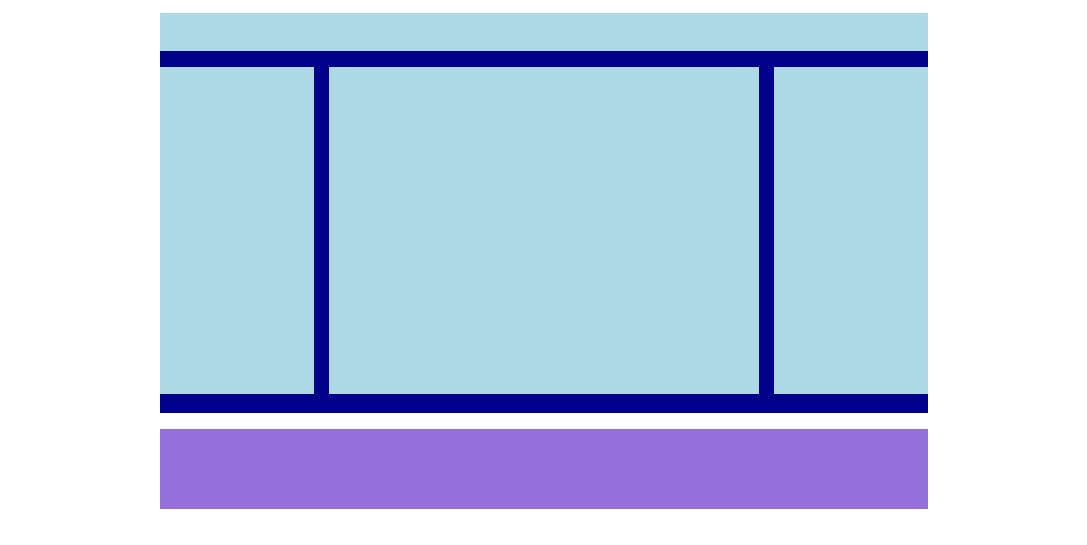
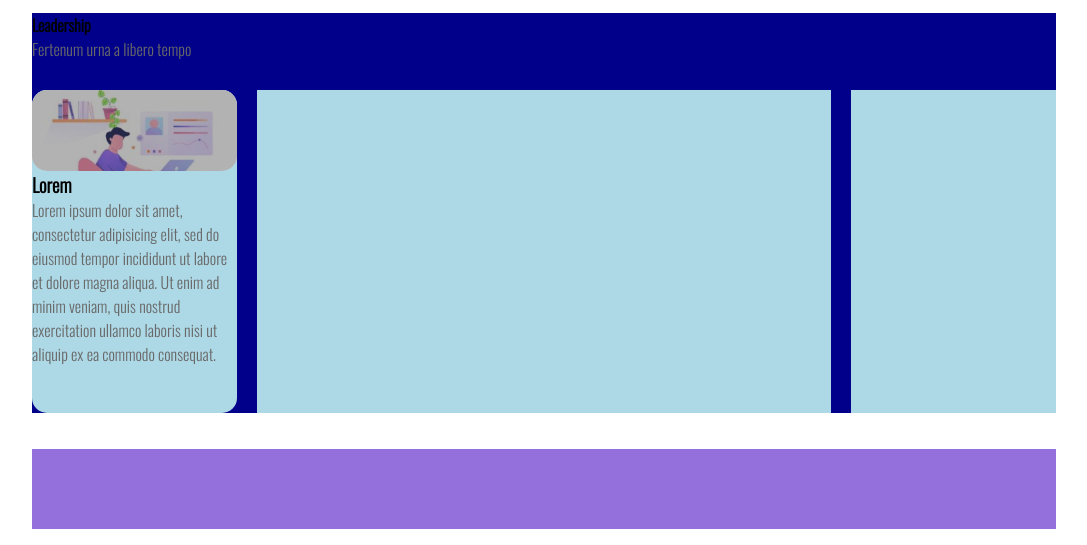
Before and after one commit to MarcoMihajlovic/htmlcss-wp, a plain HTML site: page index.html in a window 1280 px wide. Shown: the part 403-948 px from the top of the page, without its empty margins (96-1183 px from the left). Drawn offline with nearby package versions, Linux system fonts and the light colour scheme.

Commit message:
Prima Colonna
Completata

```diff
--- a/css/style.css
+++ b/css/style.css
@@ -55,7 +55,7 @@ footer {
 
 .center {
   height: 100vh;
-  width: 60%;
+  width: 80%;
   margin: 2vh auto;
 }
 
@@ -77,6 +77,7 @@ footer {
   background-position: center center;
   margin-top: 2vh;
   position: relative;
+  border-radius: 15px;
 }
 
 .overlay {
@@ -88,6 +89,7 @@ footer {
   right: 0;
   left: 0;
   background-color: rgba(0, 0, 0, 0.3);
+  border-radius: 15px;
 }
 
 .text{
@@ -99,10 +101,13 @@ footer {
   overflow: hidden;
 }
 
+.text1 {
+  font-size: 100%;;
+}
+
 .header_main {
   width: 100%;
-  height: 10%;
-  background-color: lightblue;
+  height: 15%;
   margin-bottom: 2%;
 }
 
@@ -114,6 +119,21 @@ footer {
   margin-bottom: 2%;
   float: left;
   background-color: lightblue;
+  border-radius: 15px;
+}
+
+.container_left {
+  width: 100%;
+  height: 25%;
+  background-image: url(../img/img-4.jpg);
+  background-size: cover;
+  background-repeat: no-repeat;
+  border-radius: 15px;
+  position: relative;
+}
+
+.text2 {
+  font-size: 100%
 }
 
 .center_column {
@@ -134,3 +154,7 @@ footer {
   float: left;
   background-color: lightblue;
 }
+
+.grey{
+  color: dimgrey;
+}
--- a/index.html
+++ b/index.html
@@ -26,7 +26,7 @@
           <div class="overlay"></div>
           <div class="text">
             <h2>Lorem ipsum dolor sit amet. Lorem ipsum dolor sit amet.</h2>
-            <h5>Lorem ipsum dolor sit amet, consectetur adipisicing elit, sed do eiusmod tempor incididunt ut labore et dolore magna aliqua.</h5>
+            <span>Lorem ipsum dolor sit amet, consectetur adipisicing elit, sed do eiusmod tempor incididunt ut labore et dolore magna aliqua.</span>
           </div>
         </div>
       </header>
@@ -34,9 +34,18 @@
 
       <!-- Inizio Main -->
       <main>
-        <header class="header_main"></header>
+        <header class="header_main">
+          <h1 class="text1">Leadership</h1>
+          <span class=" text1 grey">Fertenum urna a libero tempo</span>
+        </header>
         <div class="container">
-          <div class="column_left"></div>
+          <div class="column_left">
+            <div class="container_left">
+              <div class="overlay"></div>
+            </div>
+            <h3>Lorem</h3>
+            <span class="text2 grey">Lorem ipsum dolor sit amet, consectetur adipisicing elit, sed do eiusmod tempor incididunt ut labore et dolore magna aliqua. Ut enim ad minim veniam, quis nostrud exercitation ullamco laboris nisi ut aliquip ex ea commodo consequat.</span>
+          </div>
           <div class="center_column"></div>
           <div class="column_right"></div>
         </div>
```
